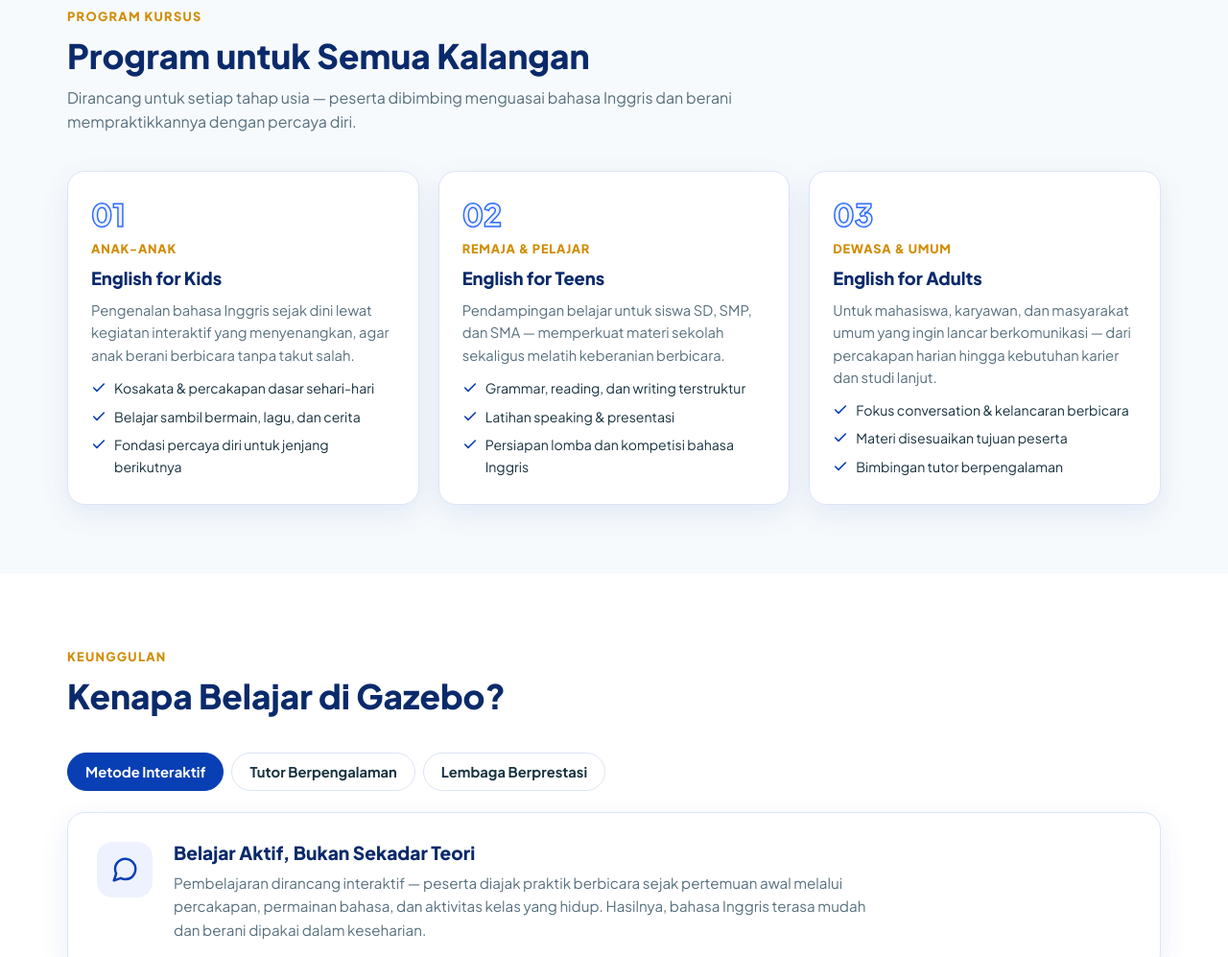
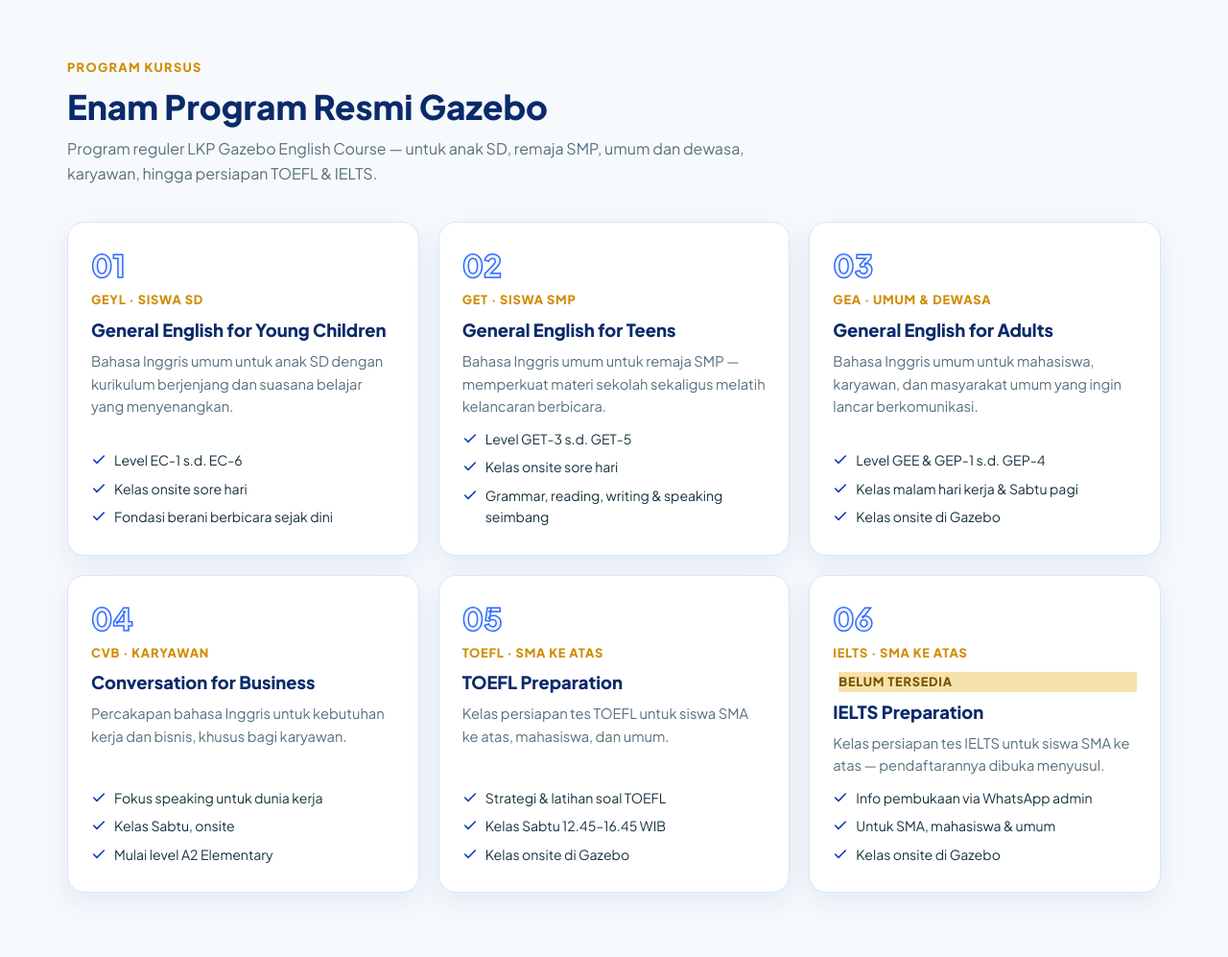
Before and after one commit to wanforge/app.gazeboenglishcourse.com, a plain HTML site: page index.html in a window 1280 px wide. Shown: the part 788-1785 px from the top of the page at 96% size. Drawn offline with Linux system fonts and the light colour scheme.

Commit message:
Program resmi: 6 program Gazebo (GEYL, GET, GEA, CVB, TOEFL, IELTS) tanpa harga

```diff
--- a/index.html
+++ b/index.html
@@ -355,20 +355,21 @@ footer.site p{font-size:.9rem}
       <p class="sub">Kelas dibuka setiap hari pukul 09.00–17.00 WIB.</p>
       <div class="level-row">
         <span class="ic"><svg viewBox="0 0 24 24" fill="none" stroke="currentColor" stroke-width="2" stroke-linecap="round" stroke-linejoin="round"><path d="M9 18h6M10 22h4M12 2a7 7 0 0 0-4 12.7c.6.5 1 1.4 1 2.3h6c0-.9.4-1.8 1-2.3A7 7 0 0 0 12 2z"/></svg></span>
-        <div><b>English for Kids</b><span>Anak-anak — belajar sambil bermain</span></div>
-        <span class="jam">Anak</span>
+        <div><b>General English for Young Children</b><span>Siswa SD — level EC-1 s.d. EC-6</span></div>
+        <span class="jam">GEYL</span>
       </div>
       <div class="level-row">
         <span class="ic"><svg viewBox="0 0 24 24" fill="none" stroke="currentColor" stroke-width="2" stroke-linecap="round" stroke-linejoin="round"><path d="M4 19.5v-15A2.5 2.5 0 0 1 6.5 2H20v20H6.5a2.5 2.5 0 0 1 0-5H20"/></svg></span>
-        <div><b>English for Teens</b><span>Remaja &amp; pelajar — dukung prestasi sekolah</span></div>
-        <span class="jam">Remaja</span>
+        <div><b>General English for Teens</b><span>Siswa SMP — level GET-3 s.d. GET-5</span></div>
+        <span class="jam">GET</span>
       </div>
       <div class="level-row">
         <span class="ic"><svg viewBox="0 0 24 24" fill="none" stroke="currentColor" stroke-width="2" stroke-linecap="round" stroke-linejoin="round"><rect x="2" y="7" width="20" height="14" rx="2"/><path d="M16 21V5a2 2 0 0 0-2-2h-4a2 2 0 0 0-2 2v16"/></svg></span>
-        <div><b>English for Adults</b><span>Dewasa &amp; umum — percakapan dan karier</span></div>
-        <span class="jam">Dewasa</span>
+        <div><b>General English for Adults</b><span>Umum &amp; dewasa — level GEE &amp; GEP</span></div>
+        <span class="jam">GEA</span>
       </div>
-      <a class="btn btn-navy btn-sm" style="margin-top:18px" href="https://wa.me/6285235990100?text=Halo%20Gazebo%20English%20Course,%20saya%20ingin%20konsultasi%20program%20yang%20cocok." target="_blank" rel="noopener">Konsultasi Program Gratis</a>
+      <p class="sub" style="margin-top:14px">Juga tersedia: TOEFL Preparation, IELTS Preparation &amp; Conversation for Business.</p>
+      <a class="btn btn-navy btn-sm" style="margin-top:10px" href="https://wa.me/6285235990100?text=Halo%20Gazebo%20English%20Course,%20saya%20ingin%20konsultasi%20program%20yang%20cocok." target="_blank" rel="noopener">Konsultasi Program Gratis</a>
     </div>
   </div>
 </section>
@@ -388,41 +389,75 @@ footer.site p{font-size:.9rem}
   <div class="wrap">
     <div class="sec-head">
       <span class="kicker">Program Kursus</span>
-      <h2>Program untuk Semua Kalangan</h2>
-      <p>Dirancang untuk setiap tahap usia — peserta dibimbing menguasai bahasa Inggris dan berani mempraktikkannya dengan percaya diri.</p>
+      <h2>Enam Program Resmi Gazebo</h2>
+      <p>Program reguler LKP Gazebo English Course — untuk anak SD, remaja SMP, umum dan dewasa, karyawan, hingga persiapan TOEFL &amp; IELTS.</p>
     </div>
     <div class="grid-3">
       <article class="prog">
         <div class="num">01</div>
-        <span class="who">Anak-anak</span>
-        <h3>English for Kids</h3>
-        <p>Pengenalan bahasa Inggris sejak dini lewat kegiatan interaktif yang menyenangkan, agar anak berani berbicara tanpa takut salah.</p>
+        <span class="who">GEYL · Siswa SD</span>
+        <h3>General English for Young Children</h3>
+        <p>Bahasa Inggris umum untuk anak SD dengan kurikulum berjenjang dan suasana belajar yang menyenangkan.</p>
         <ul>
-          <li><svg viewBox="0 0 24 24" fill="none" stroke="currentColor" stroke-width="2.4" stroke-linecap="round" stroke-linejoin="round"><path d="M20 6 9 17l-5-5"/></svg>Kosakata &amp; percakapan dasar sehari-hari</li>
-          <li><svg viewBox="0 0 24 24" fill="none" stroke="currentColor" stroke-width="2.4" stroke-linecap="round" stroke-linejoin="round"><path d="M20 6 9 17l-5-5"/></svg>Belajar sambil bermain, lagu, dan cerita</li>
-          <li><svg viewBox="0 0 24 24" fill="none" stroke="currentColor" stroke-width="2.4" stroke-linecap="round" stroke-linejoin="round"><path d="M20 6 9 17l-5-5"/></svg>Fondasi percaya diri untuk jenjang berikutnya</li>
+          <li><svg viewBox="0 0 24 24" fill="none" stroke="currentColor" stroke-width="2.4" stroke-linecap="round" stroke-linejoin="round"><path d="M20 6 9 17l-5-5"/></svg>Level EC-1 s.d. EC-6</li>
+          <li><svg viewBox="0 0 24 24" fill="none" stroke="currentColor" stroke-width="2.4" stroke-linecap="round" stroke-linejoin="round"><path d="M20 6 9 17l-5-5"/></svg>Kelas onsite sore hari</li>
+          <li><svg viewBox="0 0 24 24" fill="none" stroke="currentColor" stroke-width="2.4" stroke-linecap="round" stroke-linejoin="round"><path d="M20 6 9 17l-5-5"/></svg>Fondasi berani berbicara sejak dini</li>
         </ul>
       </article>
       <article class="prog">
         <div class="num">02</div>
-        <span class="who">Remaja &amp; Pelajar</span>
-        <h3>English for Teens</h3>
-        <p>Pendampingan belajar untuk siswa SD, SMP, dan SMA — memperkuat materi sekolah sekaligus melatih keberanian berbicara.</p>
+        <span class="who">GET · Siswa SMP</span>
+        <h3>General English for Teens</h3>
+        <p>Bahasa Inggris umum untuk remaja SMP — memperkuat materi sekolah sekaligus melatih kelancaran berbicara.</p>
         <ul>
-          <li><svg viewBox="0 0 24 24" fill="none" stroke="currentColor" stroke-width="2.4" stroke-linecap="round" stroke-linejoin="round"><path d="M20 6 9 17l-5-5"/></svg>Grammar, reading, dan writing terstruktur</li>
-          <li><svg viewBox="0 0 24 24" fill="none" stroke="currentColor" stroke-width="2.4" stroke-linecap="round" stroke-linejoin="round"><path d="M20 6 9 17l-5-5"/></svg>Latihan speaking &amp; presentasi</li>
-          <li><svg viewBox="0 0 24 24" fill="none" stroke="currentColor" stroke-width="2.4" stroke-linecap="round" stroke-linejoin="round"><path d="M20 6 9 17l-5-5"/></svg>Persiapan lomba dan kompetisi bahasa Inggris</li>
+          <li><svg viewBox="0 0 24 24" fill="none" stroke="currentColor" stroke-width="2.4" stroke-linecap="round" stroke-linejoin="round"><path d="M20 6 9 17l-5-5"/></svg>Level GET-3 s.d. GET-5</li>
+          <li><svg viewBox="0 0 24 24" fill="none" stroke="currentColor" stroke-width="2.4" stroke-linecap="round" stroke-linejoin="round"><path d="M20 6 9 17l-5-5"/></svg>Kelas onsite sore hari</li>
+          <li><svg viewBox="0 0 24 24" fill="none" stroke="currentColor" stroke-width="2.4" stroke-linecap="round" stroke-linejoin="round"><path d="M20 6 9 17l-5-5"/></svg>Grammar, reading, writing &amp; speaking seimbang</li>
         </ul>
       </article>
       <article class="prog">
         <div class="num">03</div>
-        <span class="who">Dewasa &amp; Umum</span>
-        <h3>English for Adults</h3>
-        <p>Untuk mahasiswa, karyawan, dan masyarakat umum yang ingin lancar berkomunikasi — dari percakapan harian hingga kebutuhan karier dan studi lanjut.</p>
+        <span class="who">GEA · Umum &amp; Dewasa</span>
+        <h3>General English for Adults</h3>
+        <p>Bahasa Inggris umum untuk mahasiswa, karyawan, dan masyarakat umum yang ingin lancar berkomunikasi.</p>
         <ul>
-          <li><svg viewBox="0 0 24 24" fill="none" stroke="currentColor" stroke-width="2.4" stroke-linecap="round" stroke-linejoin="round"><path d="M20 6 9 17l-5-5"/></svg>Fokus conversation &amp; kelancaran berbicara</li>
-          <li><svg viewBox="0 0 24 24" fill="none" stroke="currentColor" stroke-width="2.4" stroke-linecap="round" stroke-linejoin="round"><path d="M20 6 9 17l-5-5"/></svg>Materi disesuaikan tujuan peserta</li>
-          <li><svg viewBox="0 0 24 24" fill="none" stroke="currentColor" stroke-width="2.4" stroke-linecap="round" stroke-linejoin="round"><path d="M20 6 9 17l-5-5"/></svg>Bimbingan tutor berpengalaman</li>
+          <li><svg viewBox="0 0 24 24" fill="none" stroke="currentColor" stroke-width="2.4" stroke-linecap="round" stroke-linejoin="round"><path d="M20 6 9 17l-5-5"/></svg>Level GEE &amp; GEP-1 s.d. GEP-4</li>
+          <li><svg viewBox="0 0 24 24" fill="none" stroke="currentColor" stroke-width="2.4" stroke-linecap="round" stroke-linejoin="round"><path d="M20 6 9 17l-5-5"/></svg>Kelas malam hari kerja &amp; Sabtu pagi</li>
+          <li><svg viewBox="0 0 24 24" fill="none" stroke="currentColor" stroke-width="2.4" stroke-linecap="round" stroke-linejoin="round"><path d="M20 6 9 17l-5-5"/></svg>Kelas onsite di Gazebo</li>
+        </ul>
+      </article>
+      <article class="prog">
+        <div class="num">04</div>
+        <span class="who">CVB · Karyawan</span>
+        <h3>Conversation for Business</h3>
+        <p>Percakapan bahasa Inggris untuk kebutuhan kerja dan bisnis, khusus bagi karyawan.</p>
+        <ul>
+          <li><svg viewBox="0 0 24 24" fill="none" stroke="currentColor" stroke-width="2.4" stroke-linecap="round" stroke-linejoin="round"><path d="M20 6 9 17l-5-5"/></svg>Fokus speaking untuk dunia kerja</li>
+          <li><svg viewBox="0 0 24 24" fill="none" stroke="currentColor" stroke-width="2.4" stroke-linecap="round" stroke-linejoin="round"><path d="M20 6 9 17l-5-5"/></svg>Kelas Sabtu, onsite</li>
+          <li><svg viewBox="0 0 24 24" fill="none" stroke="currentColor" stroke-width="2.4" stroke-linecap="round" stroke-linejoin="round"><path d="M20 6 9 17l-5-5"/></svg>Mulai level A2 Elementary</li>
+        </ul>
+      </article>
+      <article class="prog">
+        <div class="num">05</div>
+        <span class="who">TOEFL · SMA ke Atas</span>
+        <h3>TOEFL Preparation</h3>
+        <p>Kelas persiapan tes TOEFL untuk siswa SMA ke atas, mahasiswa, dan umum.</p>
+        <ul>
+          <li><svg viewBox="0 0 24 24" fill="none" stroke="currentColor" stroke-width="2.4" stroke-linecap="round" stroke-linejoin="round"><path d="M20 6 9 17l-5-5"/></svg>Strategi &amp; latihan soal TOEFL</li>
+          <li><svg viewBox="0 0 24 24" fill="none" stroke="currentColor" stroke-width="2.4" stroke-linecap="round" stroke-linejoin="round"><path d="M20 6 9 17l-5-5"/></svg>Kelas Sabtu 12.45–16.45 WIB</li>
+          <li><svg viewBox="0 0 24 24" fill="none" stroke="currentColor" stroke-width="2.4" stroke-linecap="round" stroke-linejoin="round"><path d="M20 6 9 17l-5-5"/></svg>Kelas onsite di Gazebo</li>
+        </ul>
+      </article>
+      <article class="prog">
+        <div class="num">06</div>
+        <span class="who">IELTS · SMA ke Atas</span>
+        <span class="who" style="background:#f6e3ac;color:#7a5200;margin-left:6px">Belum Tersedia</span>
+        <h3>IELTS Preparation</h3>
+        <p>Kelas persiapan tes IELTS untuk siswa SMA ke atas — pendaftarannya dibuka menyusul.</p>
+        <ul>
+          <li><svg viewBox="0 0 24 24" fill="none" stroke="currentColor" stroke-width="2.4" stroke-linecap="round" stroke-linejoin="round"><path d="M20 6 9 17l-5-5"/></svg>Info pembukaan via WhatsApp admin</li>
+          <li><svg viewBox="0 0 24 24" fill="none" stroke="currentColor" stroke-width="2.4" stroke-linecap="round" stroke-linejoin="round"><path d="M20 6 9 17l-5-5"/></svg>Untuk SMA, mahasiswa &amp; umum</li>
+          <li><svg viewBox="0 0 24 24" fill="none" stroke="currentColor" stroke-width="2.4" stroke-linecap="round" stroke-linejoin="round"><path d="M20 6 9 17l-5-5"/></svg>Kelas onsite di Gazebo</li>
         </ul>
       </article>
     </div>
@@ -614,9 +649,12 @@ footer.site p{font-size:.9rem}
       <div>
         <h4>Program</h4>
         <ul>
-          <li><a href="#program">English for Kids</a></li>
-          <li><a href="#program">English for Teens</a></li>
-          <li><a href="#program">English for Adults</a></li>
+          <li><a href="#program">General English for Young Children</a></li>
+          <li><a href="#program">General English for Teens</a></li>
+          <li><a href="#program">General English for Adults</a></li>
+          <li><a href="#program">Conversation for Business</a></li>
+          <li><a href="#program">TOEFL Preparation</a></li>
+          <li><a href="#program">IELTS Preparation</a></li>
           <li><a href="#daftar">Cara Pendaftaran</a></li>
         </ul>
       </div>
--- a/sw.js
+++ b/sw.js
@@ -1,4 +1,4 @@
-var CACHE = 'gazebo-v5';
+var CACHE = 'gazebo-v6';
 var PRECACHE = [
   '.',
   'index.html',
```
